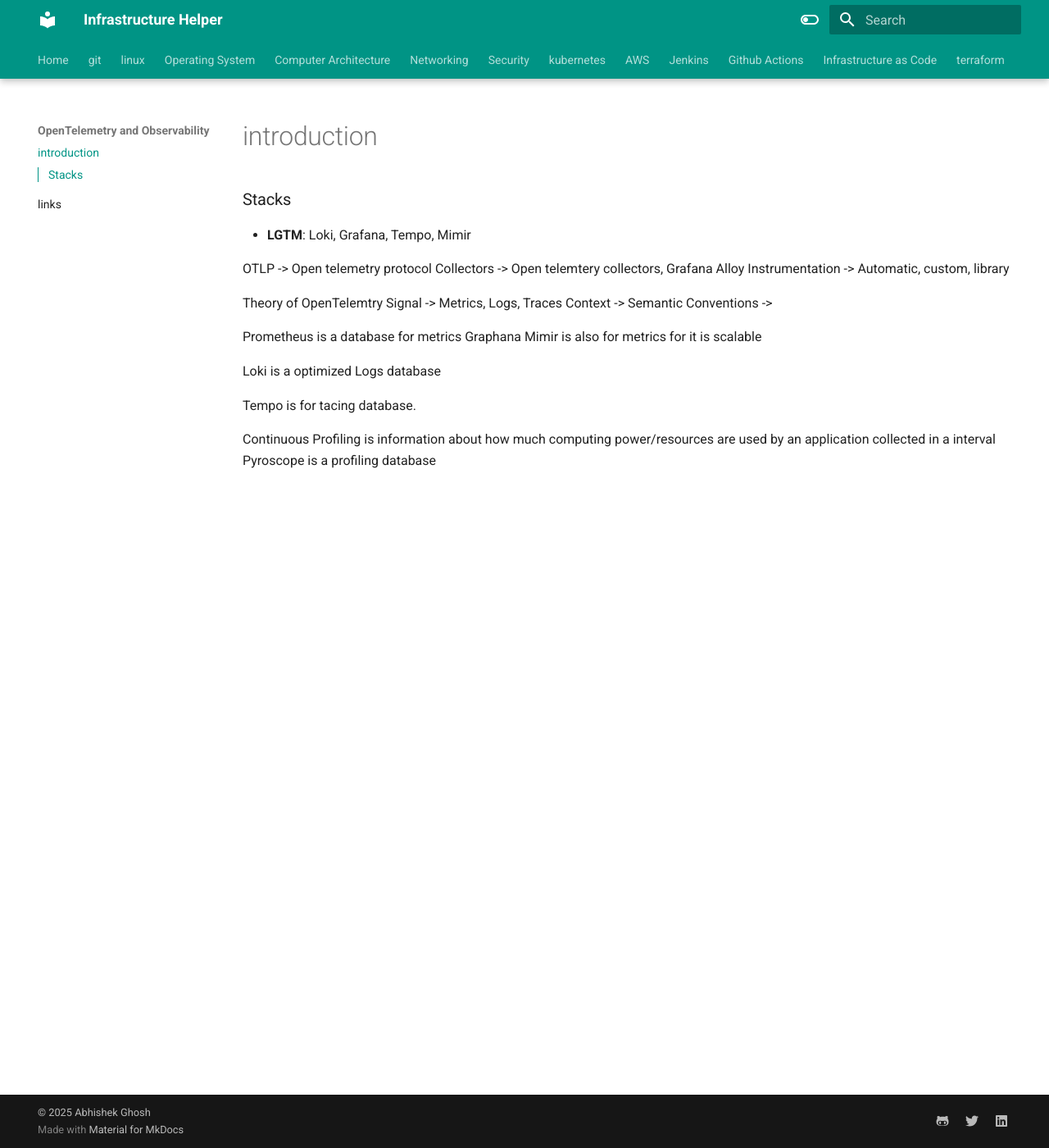
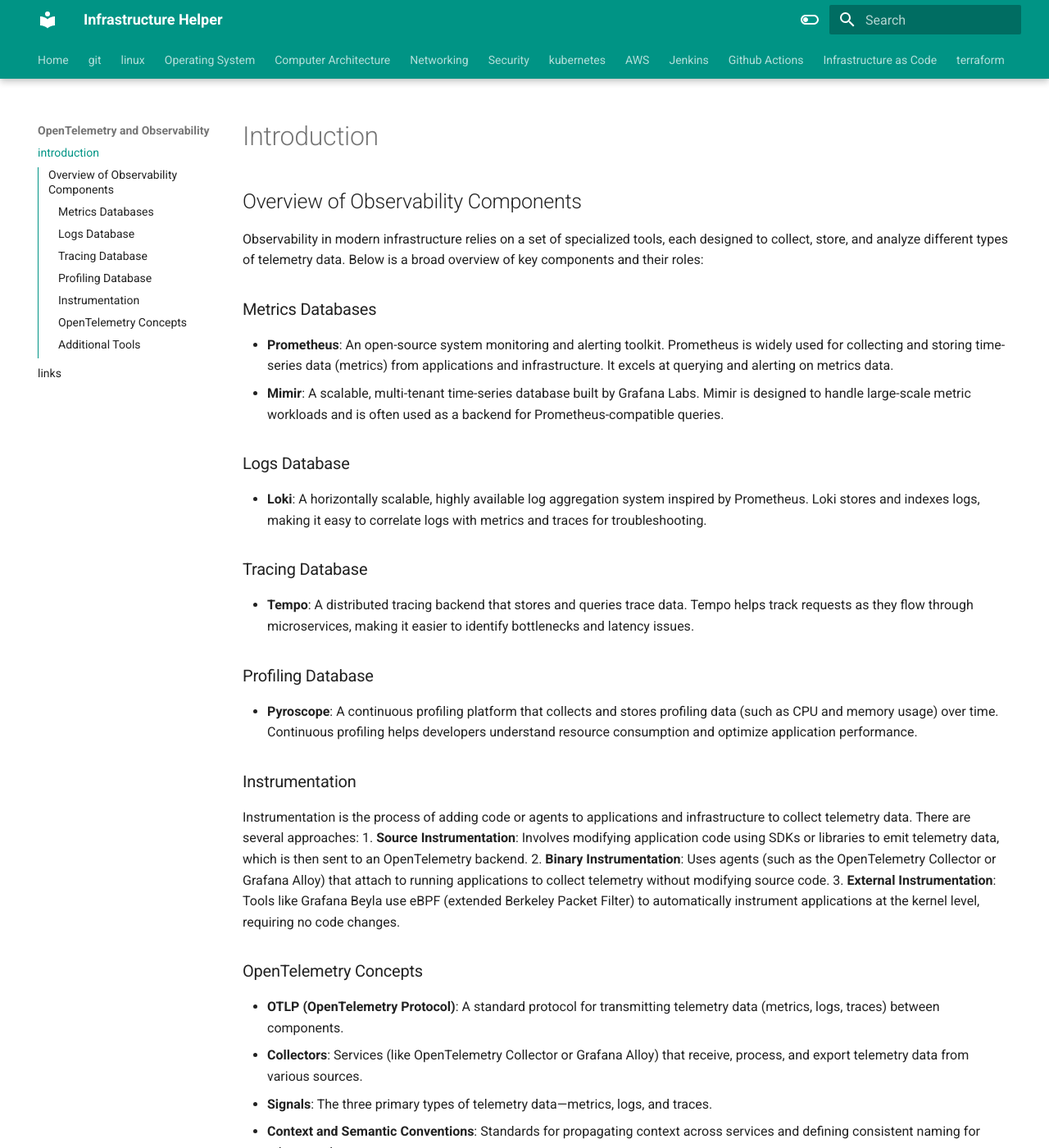
Before and after one commit to abhishekghoshh/infrastructure-helper, an MkDocs documentation site: the page built from docs/observibility/introduction.md, in a window 1280 px wide and 1400 px high. Shown: the whole window at 82% size. Built offline with MkDocs 1.6.1 and Material for MkDocs 9.7.7, drawn with Linux system fonts in a browser that asks for light colours; some of the changed text lies outside the part shown.

Commit message:
added infra files

```diff
--- a/docs/observibility/introduction.md
+++ b/docs/observibility/introduction.md
@@ -1,35 +1,45 @@
+# Introduction
 
 
-### Stacks
-- **LGTM**: Loki, Grafana, Tempo, Mimir
+## Overview of Observability Components
 
+Observability in modern infrastructure relies on a set of specialized tools, each designed to collect, store, and analyze different types of telemetry data. Below is a broad overview of key components and their roles:
 
-OTLP -> Open telemetry protocol
-Collectors -> Open telemtery collectors, Grafana Alloy
-Instrumentation -> Automatic, custom, library
+### Metrics Databases
 
-Theory of OpenTelemtry
-Signal -> Metrics, Logs, Traces
-Context ->
-Semantic Conventions ->
+- **Prometheus**: An open-source system monitoring and alerting toolkit. Prometheus is widely used for collecting and storing time-series data (metrics) from applications and infrastructure. It excels at querying and alerting on metrics data.
+- **Mimir**: A scalable, multi-tenant time-series database built by Grafana Labs. Mimir is designed to handle large-scale metric workloads and is often used as a backend for Prometheus-compatible queries.
 
+### Logs Database
 
+- **Loki**: A horizontally scalable, highly available log aggregation system inspired by Prometheus. Loki stores and indexes logs, making it easy to correlate logs with metrics and traces for troubleshooting.
 
-Prometheus is a database for metrics
-Graphana Mimir is also for metrics for it is scalable
+### Tracing Database
 
+- **Tempo**: A distributed tracing backend that stores and queries trace data. Tempo helps track requests as they flow through microservices, making it easier to identify bottlenecks and latency issues.
 
+### Profiling Database
 
-Loki is a optimized Logs database
+- **Pyroscope**: A continuous profiling platform that collects and stores profiling data (such as CPU and memory usage) over time. Continuous profiling helps developers understand resource consumption and optimize application performance.
 
+### Instrumentation
 
+Instrumentation is the process of adding code or agents to applications and infrastructure to collect telemetry data. There are several approaches:
+1. **Source Instrumentation**: Involves modifying application code using SDKs or libraries to emit telemetry data, which is then sent to an OpenTelemetry backend.
+2. **Binary Instrumentation**: Uses agents (such as the OpenTelemetry Collector or Grafana Alloy) that attach to running applications to collect telemetry without modifying source code.
+3. **External Instrumentation**: Tools like Grafana Beyla use eBPF (extended Berkeley Packet Filter) to automatically instrument applications at the kernel level, requiring no code changes.
 
+### OpenTelemetry Concepts
 
-Tempo is for tacing database.
+- **OTLP (OpenTelemetry Protocol)**: A standard protocol for transmitting telemetry data (metrics, logs, traces) between components.
+- **Collectors**: Services (like OpenTelemetry Collector or Grafana Alloy) that receive, process, and export telemetry data from various sources.
+- **Signals**: The three primary types of telemetry data—metrics, logs, and traces.
+- **Context and Semantic Conventions**: Standards for propagating context across services and defining consistent naming for telemetry data.
 
+### Additional Tools
 
+- **k6**: An open-source tool for load testing and performance monitoring of applications.
+- **Grafana**: A visualization platform for querying, analyzing, and displaying metrics, logs, and traces from various data sources.
+- **Incident Response**: Tools like Alertmanager and Grafana OnCall help manage alerts and coordinate incident response workflows.
 
-
-
-Continuous Profiling is information about how much computing power/resources are used by an application collected in a interval
-Pyroscope is a profiling database
+These components together form the foundation of a robust observability stack, enabling teams to monitor, troubleshoot, and optimize their systems effectively.
```
Also changed, not shown: docs/ansible/ansible.md (added, +9 -0 lines), docs/kubernetes/cert-manager/lets-encrypt.md (added, +13 -0 lines), docs/kubernetes/deployment/deployment.md (added, +3 -0 lines), docs/kubernetes/helm/links.md (+10 -0 lines), docs/kubernetes/kustomize/kustomize.md (added, +12 -0 lines), docs/kubernetes/links.md (+11 -3 lines), docs/kubernetes/secret-manager/harshicorp-vault.md (added, +9 -0 lines), docs/networking/links.md (+9 -1 lines), docs/observibility/links.md (+5 -4 lines), docs/terraform/harshicorp-vault.md (+16 -0 lines), 14 other files.
